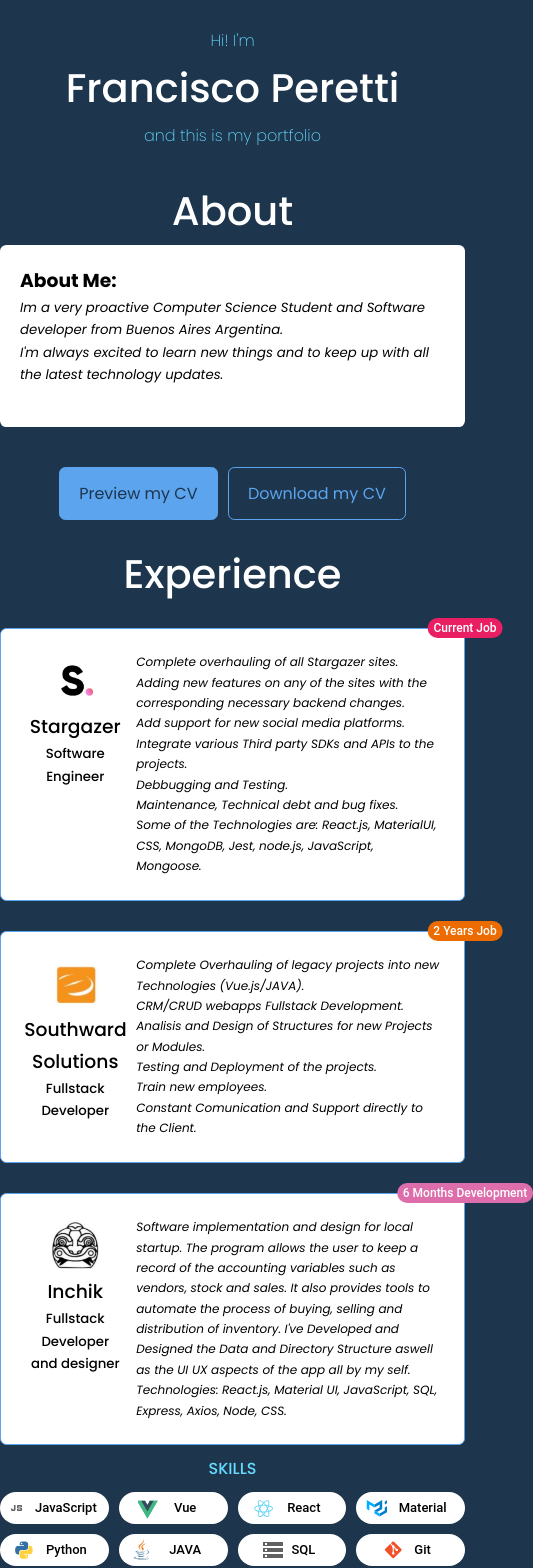
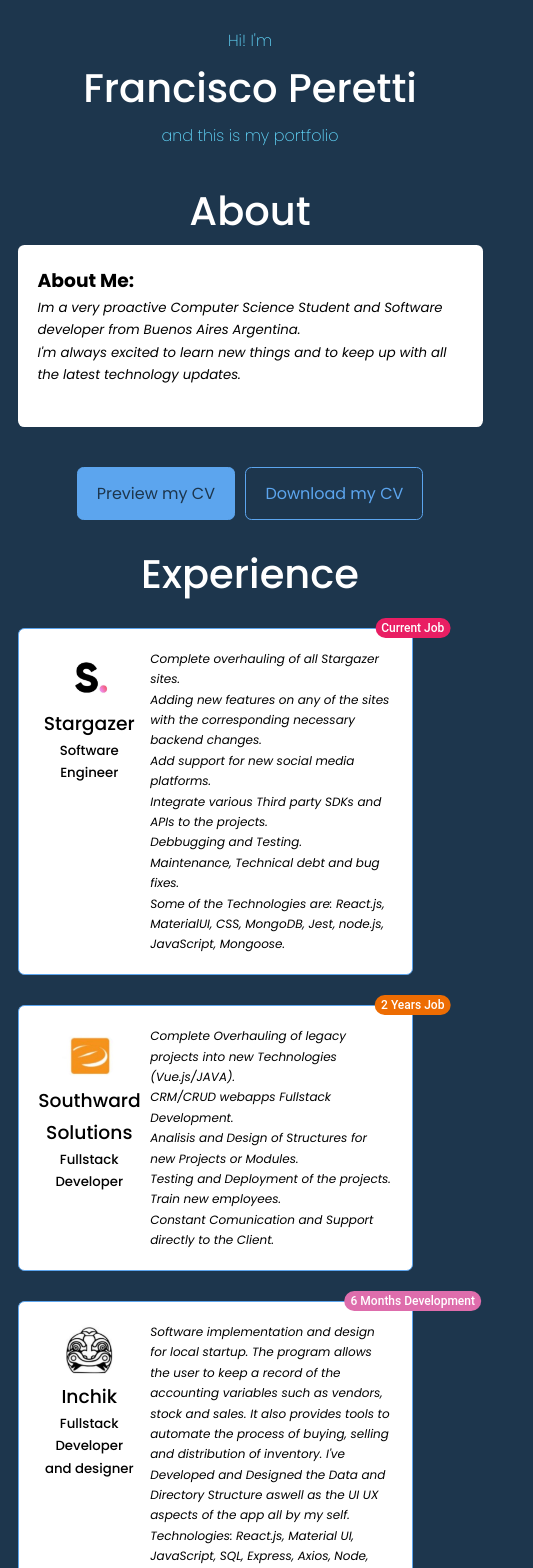
Before and after one commit to fmPeretti/portfolio, a React (Create React App) app: page / in a window 390 px wide. Shown: the top 1568 px of the page, 533 px wide, since content can reach past the window. Built offline with nearby package versions, Linux system fonts and the light colour scheme.

Commit message:
fina fixes product finished

```diff
--- a/src/components/experience/Experience.css
+++ b/src/components/experience/Experience.css
@@ -81,6 +81,9 @@
     .experience-grid{
         grid-template-columns: 1fr;
     }
+    .work-cards{
+        width:85%
+    }
     .skills-chips{
         margin-top: 10px;
         display: grid;
--- a/src/index.css
+++ b/src/index.css
@@ -26,6 +26,7 @@
 }
 html{
   scroll-behavior: smooth;
+  min-width: 500px;
 }
 
 /* width */
```
